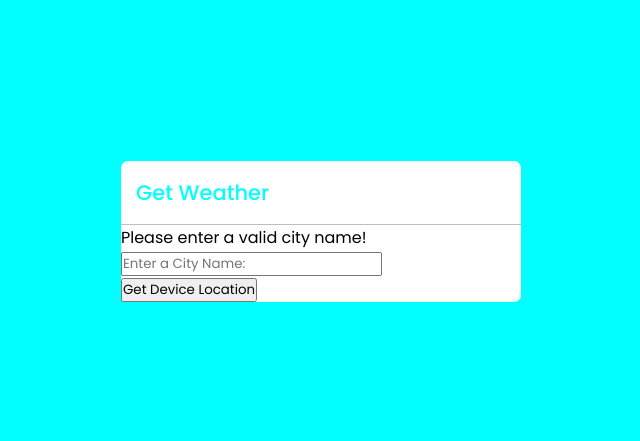
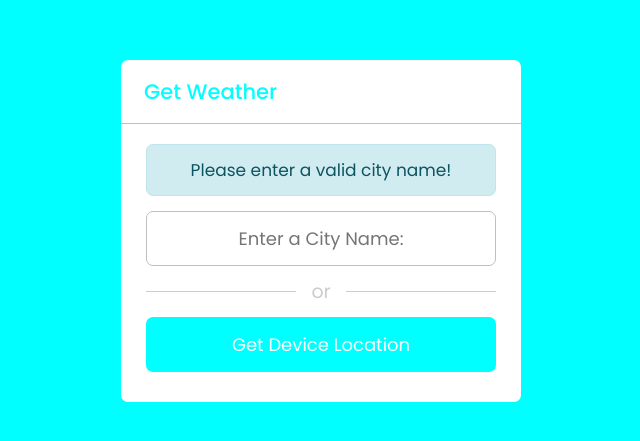
Before and after one commit to Ruban2205/get-weather-vite-js-application, a plain HTML site: page index.html in a window 1280 px wide. Shown: the part 169-610 px from the top of the page, without its empty margins (319-959 px from the left). Drawn offline with nearby package versions, Linux system fonts and the light colour scheme.

Commit message:
COMPLETE css

```diff
--- a/CSS/style.css
+++ b/CSS/style.css
@@ -1,14 +1,14 @@
 /* Google Fonts */
 @import url('https://fonts.googleapis.com/css2?family=Poppins:wght@300;400;500;600;700;800;900&display=swap');
 
-*{
+* {
     margin: 0;
     padding: 0;
     box-sizing: border-box;
     font-family: 'Poppins', sans-serif;
 }
 
-body{
+body {
     display: flex;
     align-items: center;
     justify-content: center;
@@ -16,13 +16,13 @@ body{
     background-color: aqua;
 }
 
-#wrapper{
+#wrapper {
     width: 400px;
     border-radius: 7px;
     background: #fff;
 }
 
-#wrapper header{
+#wrapper header {
     color: aqua;
     font-size: 21px;
     font-weight: 500;
@@ -32,6 +32,74 @@ body{
     border-bottom: 1px solid #bfbfbf;
 }
 
-header i{
+header i {
+    cursor: pointer;
+    font-size: 30px;
+    margin-right: 8px;
+}
 
+#wrapper .inputs {
+    margin: 20px 25px 30px;
 }
+
+.inputs .info-txt {
+    font-size: 17px;
+    text-align: center;
+    padding: 12px 10px;
+    border-radius: 7px;
+    margin-bottom: 15px;
+}
+
+.info-txt.error {
+    background: #721c24;
+    background: #f8d7da;
+    border: 1px solid #f5c6cb;
+}
+
+.info-txt.pending{
+    color: #0c5460;
+    background: #d1ecf1;
+    border: 1px solid #bee5eb;
+}
+
+.inputs :where(input, button) {
+    width: 100%;
+    height: 55px;
+    border: none;
+    outline: none;
+    font-size: 18px;
+    border-radius: 7px;
+}
+
+.inputs input {
+    text-align: center;
+    border: 1px solid #bfbfbf;
+}
+
+.inputs input:is(:focus, :valid){
+    border: 2px solid #43affc;
+}
+
+.inputs .separator {
+    height: 1px;
+    width: 100%;
+    margin: 25px 0;
+    background: #ccc;
+    display: flex;
+    align-items: center;
+    justify-content: center;
+}
+
+.separator::before {
+    content: "or";
+    color: #ccc;
+    font-size: 19px;
+    padding: 0 15px;
+    background: #fff;
+}
+
+.inputs button {
+    color: #fff;
+    cursor: pointer;
+    background: aqua;
+}
--- a/index.html
+++ b/index.html
@@ -26,8 +26,8 @@
         <header><i class="bx bx-left-arrow-alt"></i>Get Weather</header>
 
         <section class="inputs">
-            <p class="info-txt">Please enter a valid city name!</p>
-            <input type="text" name="" id="" placeholder="Enter a City Name:" spellcheck="false" >
+            <p class="info-txt pending">Please enter a valid city name!</p>
+            <input type="text" name="" id="" placeholder="Enter a City Name:" spellcheck="false" required>
 
             <div class="separator"></div>
             <button>Get Device Location</button>
```
